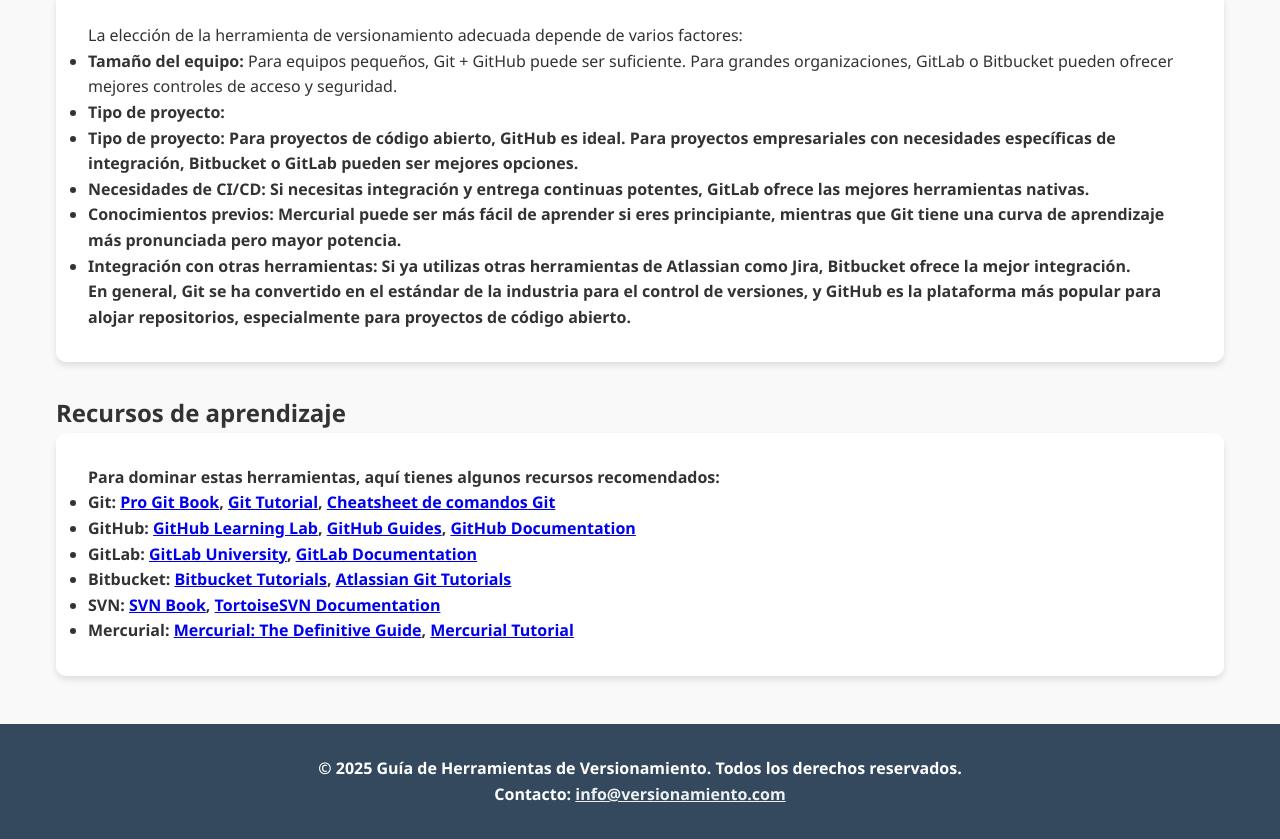
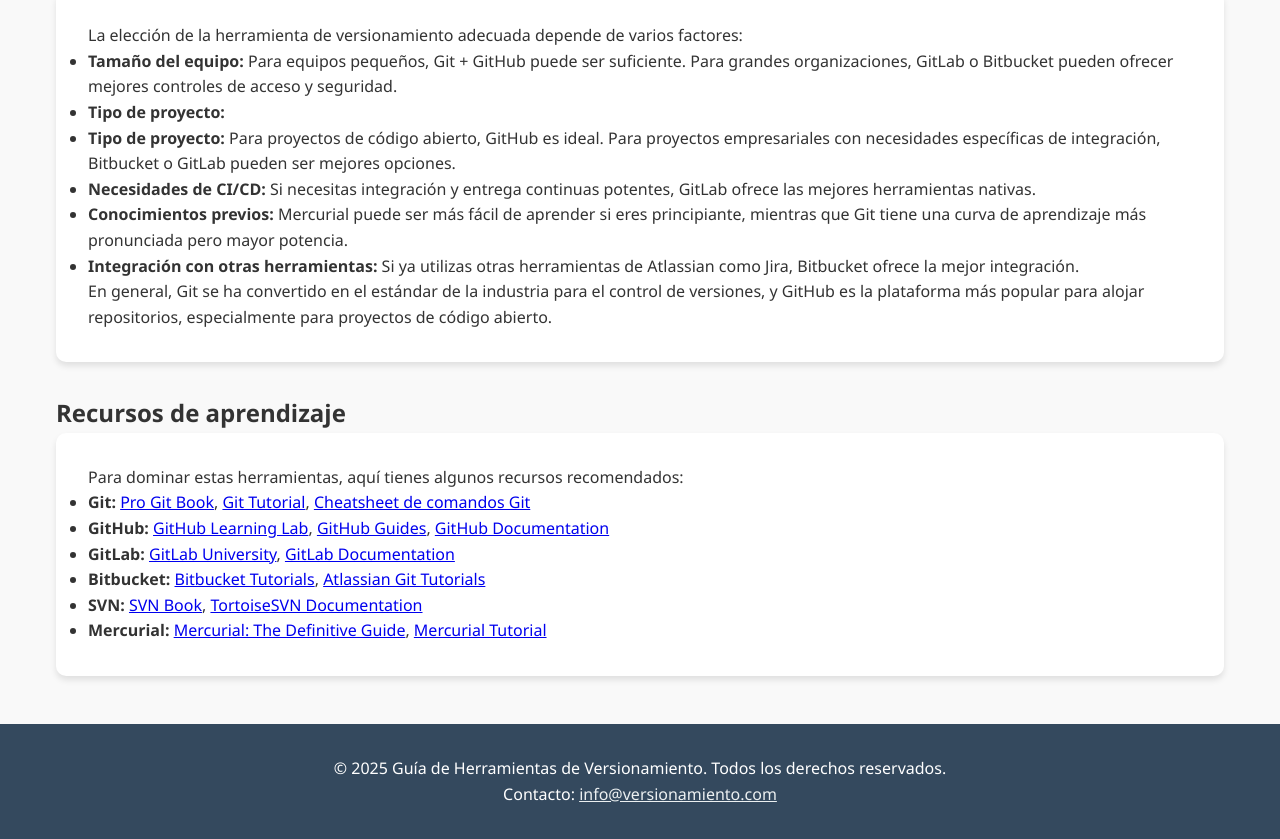
Before and after one commit to fergmoon1/GA7-220501096-AA1-EV01, a website built with webpack: page index_herramientas_versionamiento.html in a window 1280 px wide. Shown: the part 2520-3359 px from the top of the page. Built offline with nearby package versions, Linux system fonts and the light colour scheme.

Commit message:
posible solucion error

```diff
--- a/index_herramientas_versionamiento.html
+++ b/index_herramientas_versionamiento.html
@@ -588,7 +588,7 @@
       <p>La elección de la herramienta de versionamiento adecuada depende de varios factores:</p>
       <ul>
         <li><strong>Tamaño del equipo:</strong> Para equipos pequeños, Git + GitHub puede ser suficiente. Para grandes organizaciones, GitLab o Bitbucket pueden ofrecer mejores controles de acceso y seguridad.</li>
-        <li><strong>Tipo de proyecto:
+        <li><strong>Tipo de proyecto:</strong>
           <li><strong>Tipo de proyecto:</strong> Para proyectos de código abierto, GitHub es ideal. Para proyectos empresariales con necesidades específicas de integración, Bitbucket o GitLab pueden ser mejores opciones.</li>
           <li><strong>Necesidades de CI/CD:</strong> Si necesitas integración y entrega continuas potentes, GitLab ofrece las mejores herramientas nativas.</li>
           <li><strong>Conocimientos previos:</strong> Mercurial puede ser más fácil de aprender si eres principiante, mientras que Git tiene una curva de aprendizaje más pronunciada pero mayor potencia.</li>
```
